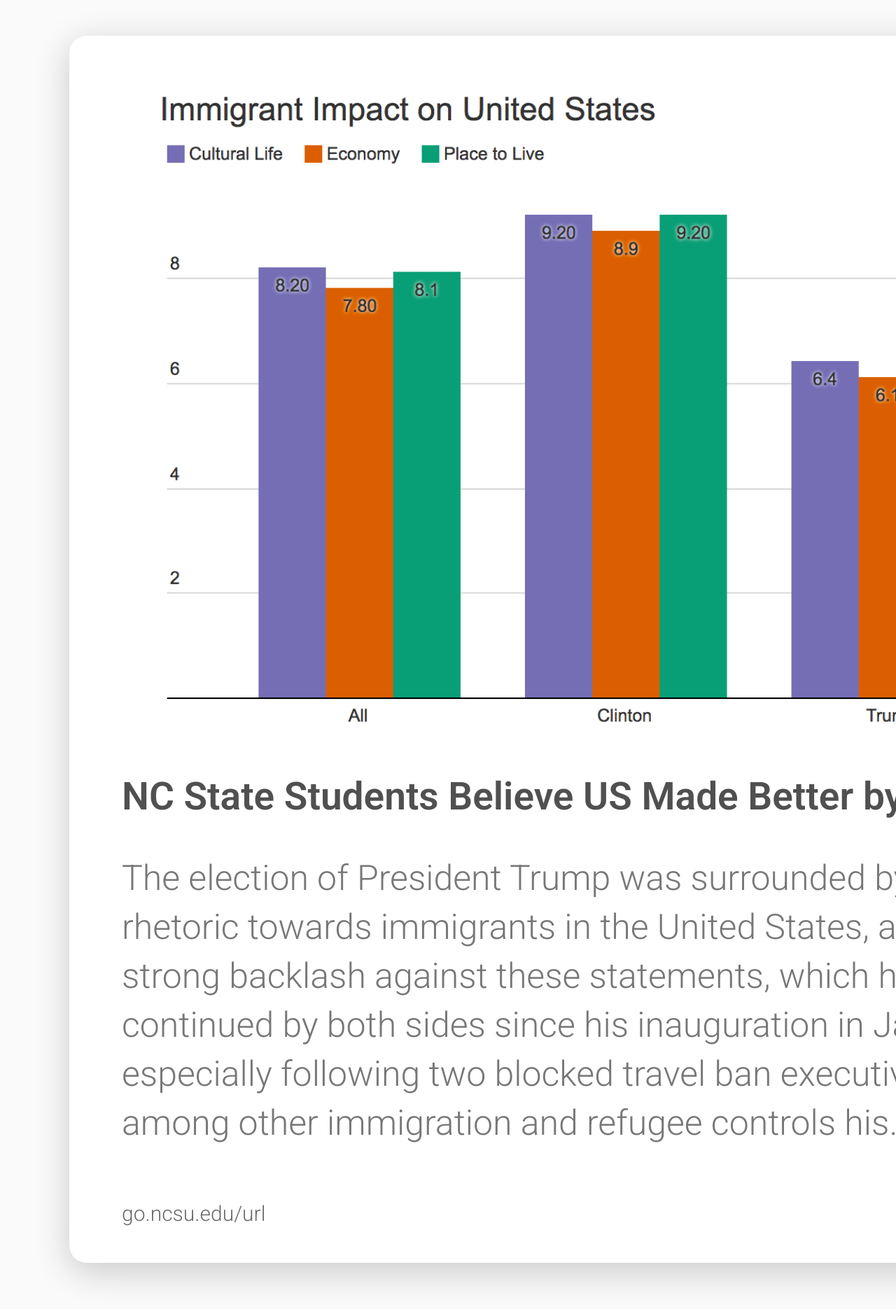
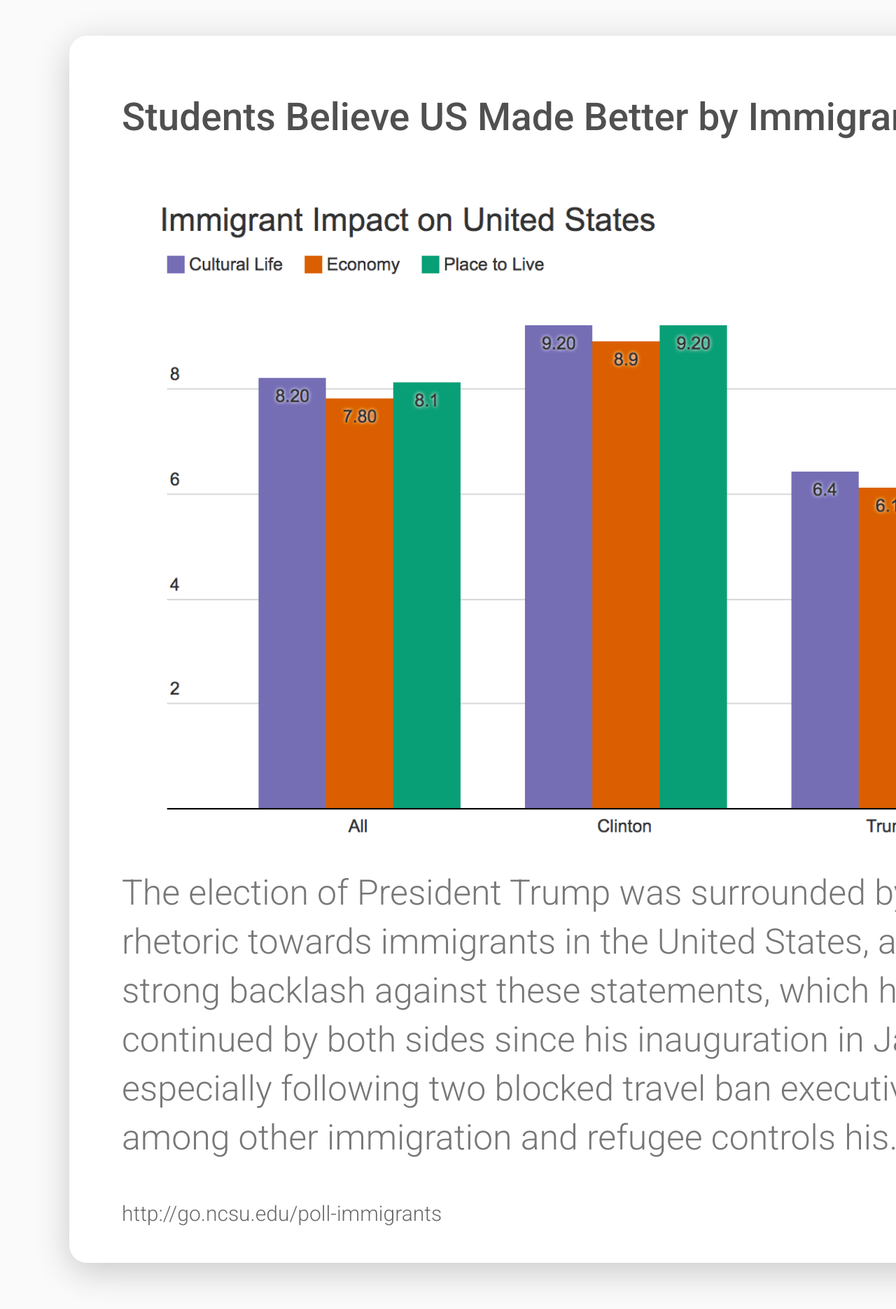
Before and after one commit to mattkubota/immersion_pack-poll, a plain HTML site: page index.html in a window 1280 px wide. Shown: the part 309-2180 px from the top of the page at 70% size. Drawn offline with Linux system fonts and the light colour scheme.

Commit message:
updated content and other small tweaks

```diff
--- a/index.html
+++ b/index.html
@@ -5,7 +5,7 @@
     <title>Top Pack Poll Stories</title>
     <link rel="stylesheet" href="style.css">
     <link rel="stylesheet" href="reset.css">
-    <link href="https://fonts.googleapis.com/css?family=Roboto:300,600" rel="stylesheet">
+    <link href="https://fonts.googleapis.com/css?family=Roboto:300,500" rel="stylesheet">
   </head>
   <body>
 
@@ -13,39 +13,39 @@
     <p class="mission">Representative surveys of NC State students</p>
     <p class="info">Learn more at packpoll.com</p>
     <div class="card" id="card-1">
-      <img src="visuals/visual-1.png" class="visual">
-      <p class="title">NC State Students Believe US Made Better by Immigrants</p>
+      <p class="title">Students Believe US Made Better by Immigrants</p>
+      <img src="visuals/visual-1.png" class="visual" id="visual-1">
       <p class="text">The election of President Trump was surrounded by harsh rhetoric towards immigrants in the United States, as well as a strong backlash against these statements, which has been continued by both sides since his inauguration in January, especially following two blocked travel ban executive orders, among other immigration and refugee controls his.</p>
-      <p class="link">go.ncsu.edu/url</p>
+      <p class="link">http://go.ncsu.edu/poll-immigrants</p>
       <div class="author-container">
         <p class="author">Ryan Proctor</p>
       </div>
     </div>
     <div class="card" id="card-2">
-      <img src="visuals/visual-2.png" class="visual">
-      <p class="title">NC State Students Believe US Made Better by Immigrants</p>
+      <p class="title">Students Overwhelmingly Disapprove of Trump</p>
+      <img src="visuals/visual-2.png" class="visual" id="visual-2">
       <p class="text">The election of President Trump was surrounded by harsh rhetoric towards immigrants in the United States, as well as a strong backlash against these statements, which has been continued by both sides since his inauguration in January, especially following two blocked travel ban executive orders, among other immigration and refugee controls his.</p>
-      <p class="link">go.ncsu.edu/url</p>
+      <p class="link">http://go.ncsu.edu/poll-trump</p>
       <div class="author-container">
-        <p class="author">Ryan Proctor</p>
+        <p class="author">Matt Kubota</p>
       </div>
     </div>
     <div class="card" id="card-3">
-      <img src="visuals/visual-3.png" class="visual">
-      <p class="title">NC State Students Believe US Made Better by Immigrants</p>
+      <p class="title">Students Not on Board with a $15/hr Minimum Wage</p>
+      <img src="visuals/visual-3.png" class="visual" id="visual-3">
       <p class="text">The election of President Trump was surrounded by harsh rhetoric towards immigrants in the United States, as well as a strong backlash against these statements, which has been continued by both sides since his inauguration in January, especially following two blocked travel ban executive orders, among other immigration and refugee controls his.</p>
-      <p class="link">go.ncsu.edu/url</p>
+      <p class="link">http://go.ncsu.edu/poll-wage</p>
       <div class="author-container">
-        <p class="author">Ryan Proctor</p>
+        <p class="author">Sydney Dougan</p>
       </div>
     </div>
     <div class="card" id="card-4">
-      <img src="visuals/visual-4.png" class="visual">
-      <p class="title">NC State Students Believe US Made Better by Immigrants</p>
+      <p class="title">Is it Socially Desirable to be “Independent” on Campus?</p>
+      <img src="visuals/visual-4.png" class="visual" id="visual-4">
       <p class="text">The election of President Trump was surrounded by harsh rhetoric towards immigrants in the United States, as well as a strong backlash against these statements, which has been continued by both sides since his inauguration in January, especially following two blocked travel ban executive orders, among other immigration and refugee controls his.</p>
-      <p class="link">go.ncsu.edu/url</p>
+      <p class="link">http://go.ncsu.edu/poll-independent</p>
       <div class="author-container">
-        <p class="author">Ryan Proctor</p>
+        <p class="author">Meghan Brown</p>
       </div>
     </div>
 
--- a/style.css
+++ b/style.css
@@ -46,21 +46,25 @@ body {
   vertical-align: top;
 }
 
+.title {
+  font-family: 'Roboto', sans-serif;
+  font-weight: 500;
+  color: #505050;
+  font-size: 55px;
+  margin-top: 75px;
+  margin-left: 75px;
+  line-height: 83px;
+  width: 1430px;
+}
+
 .visual {
   width: 1330px;
   margin-left: 125px;
   margin-top: 75px;
 }
 
-.title {
-  font-family: 'Roboto', sans-serif;
-  font-weight: 600;
-  color: #505050;
-  font-size: 55px;
-  margin-top: 50px;
-  margin-left: 75px;
-  line-height: 83px;
-  width: 1430px;
+#visual-3 {
+  margin-top: 350px;
 }
 
 .text {
@@ -69,9 +73,10 @@ body {
   color: #777;
   font-size: 50px;
   line-height: 70px;
-  margin-top: 40px;
   margin-left: 75px;
   width: 1430px;
+  position: fixed;
+  top: 1550px;
 }
 
 .link {
```
Also changed, not shown: visuals/visual-2.png, visuals/visual-3.png, visuals/visual-4.png.
